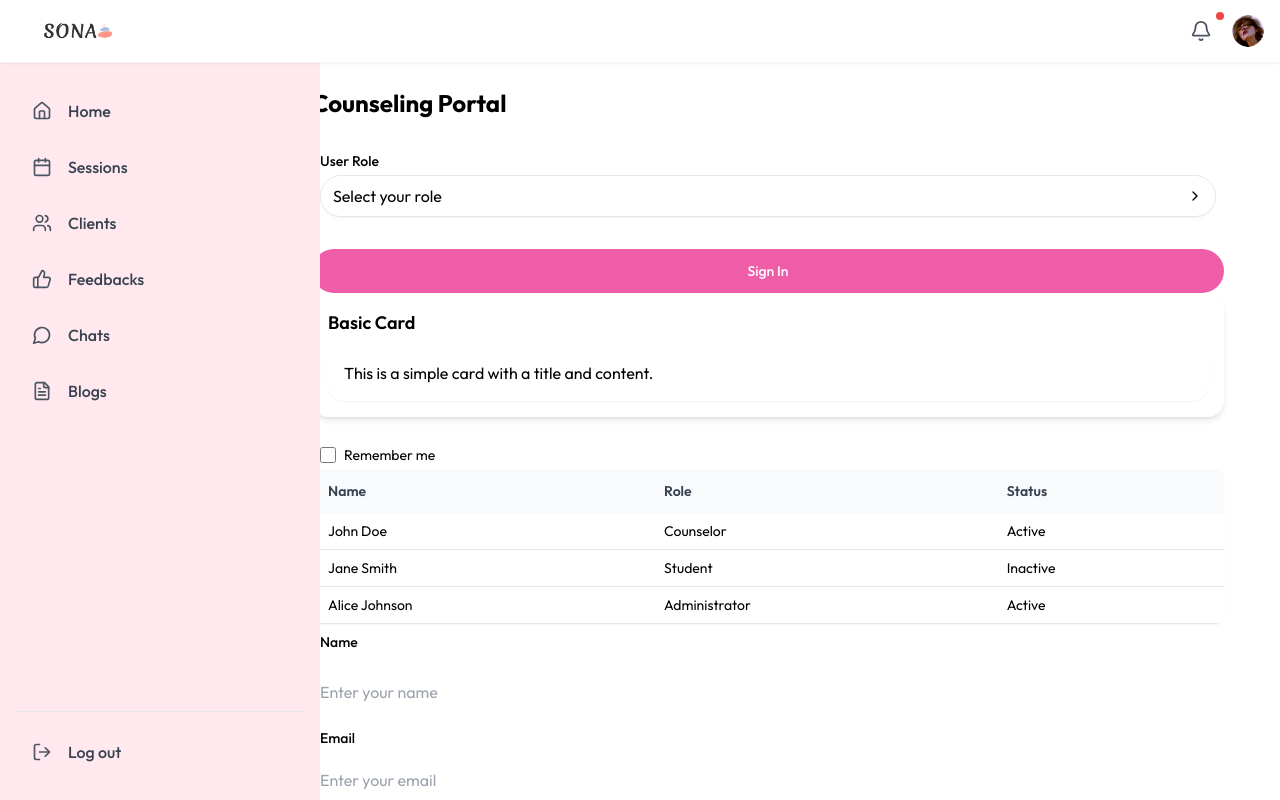
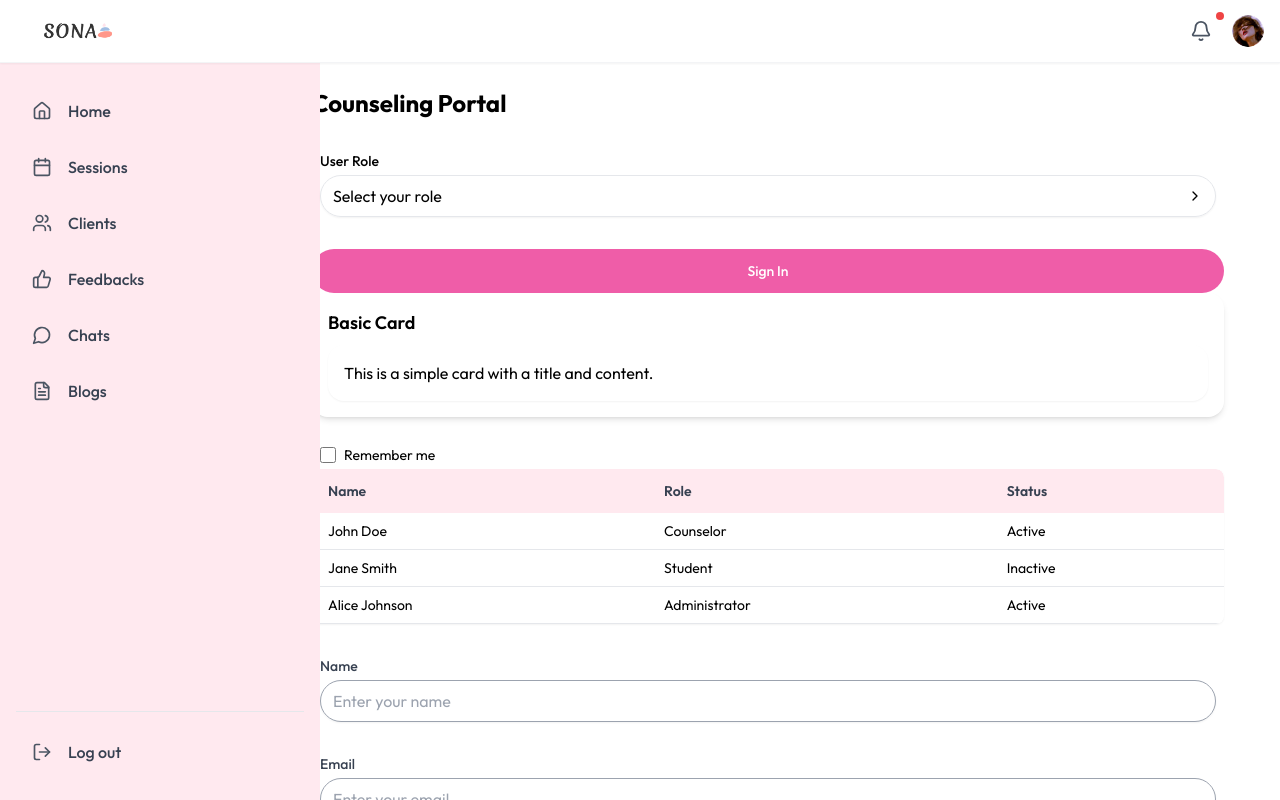
Before and after one commit to sakunasanka/Sona-frontend-counsellor, a React (Vite) app: page /example-use in a window 1280 px wide. Built offline with nearby package versions, Linux system fonts and the light colour scheme.

Commit message:
[SONA-7] input fields and the table styling done.

```diff
--- a/src/components/ui/Input.tsx
+++ b/src/components/ui/Input.tsx
@@ -5,20 +5,21 @@ interface InputProps extends React.InputHTMLAttributes<HTMLInputElement> {
   minDateToday?: boolean; // Enables auto min-date for date fields
 }
 
-const Input: React.FC<InputProps> = ({ label, minDateToday, type, ...props }) => {
+const Input: React.FC<InputProps> = ({ label, minDateToday, type, className, ...props }) => {
   const todayDate = new Date().toISOString().split("T")[0];
 
   return (
-    <div className="mb-2 p-2">
+    <div className={`mb-2 p-2 ${className || ''}`}>
       {label && (
-        <label className="block mb-1 text-sm font-medium text-text">
+        <label         className="block mb-1 text-sm font-medium text-gray-700">
           {label}
         </label>
       )}
       <input
-        className="w-full px-3 py-2 border border-border rounded-3xl shadow-sm bg-bg text-text
-                   hover:border-primary focus:border-primary focus:ring-2 focus:ring-primary-ring
-                   focus:outline-none transition duration-150 ease-in-out"
+        className="w-full px-3 py-2 border border-gray-400 rounded-3xl shadow-sm bg-white text-gray-700
+          hover:border-[#EF5DA8] focus:border-[#EF5DA8] focus:ring-2 focus:ring-[#EF5DA8]/20
+          focus:outline-none transition-all duration-150 ease-in-out
+          placeholder:text-gray-400 placeholder:font-normal"
         type={type}
         min={type === "date" && minDateToday ? todayDate : props.min}
         {...props}
--- a/src/components/ui/Table.tsx
+++ b/src/components/ui/Table.tsx
@@ -13,7 +13,7 @@ interface TableProps<T> {
 const Table = <T extends Record<string, any>>({ columns, data }: TableProps<T>) => {    return (
         <div className="overflow-x-auto shadow-sm rounded-lg">
             <table className="min-w-full bg-bg text-text rounded-lg overflow-hidden">
-                <thead className="bg-gray-50">
+                <thead className="bg-[#FFE9EF]">
                     <tr>
                         {columns.map((col, idx) => (
                             <th
```
